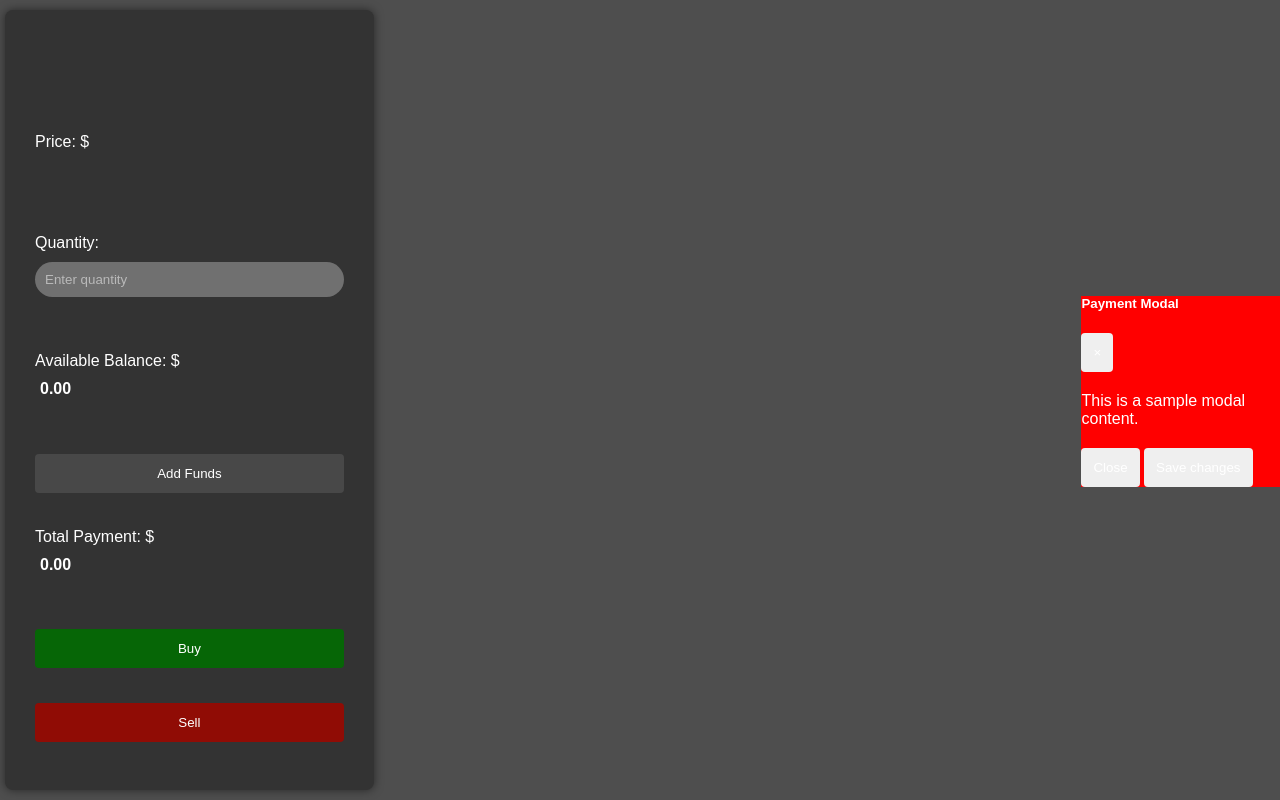
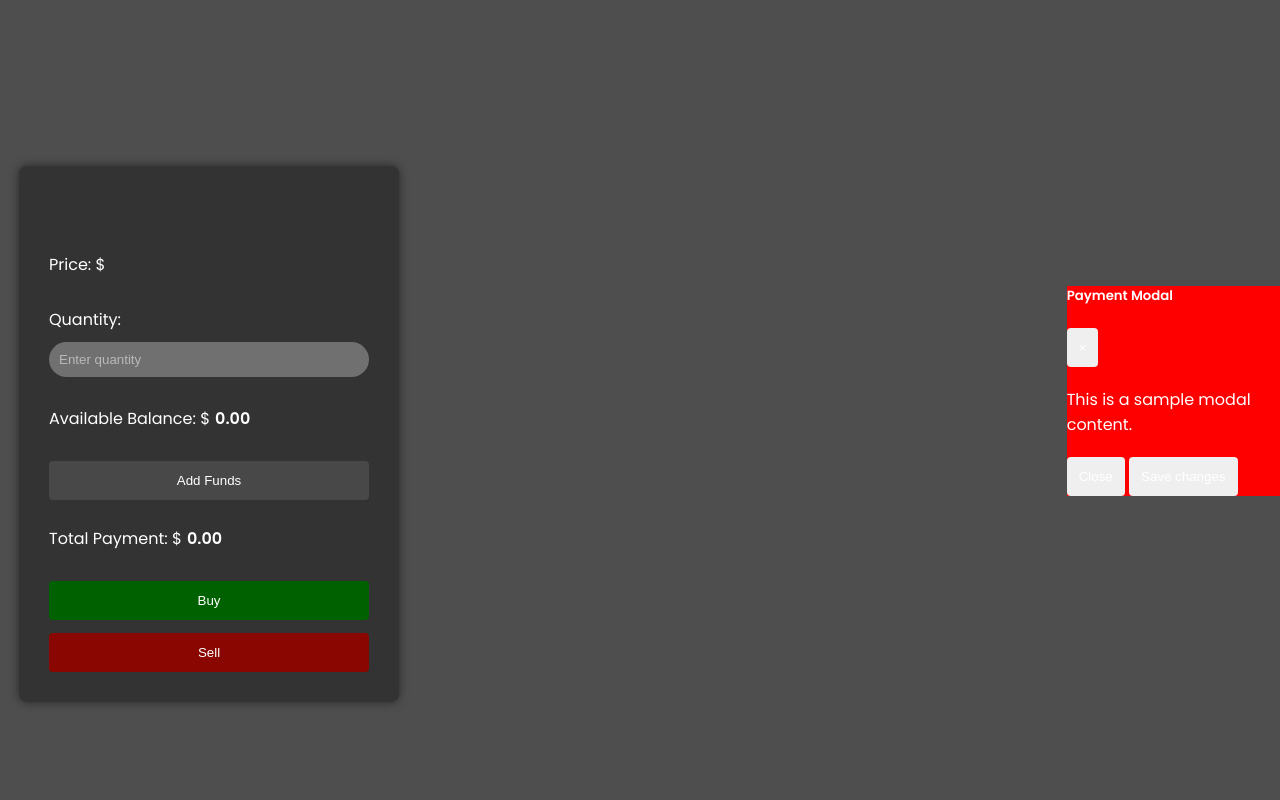
Before and after one commit to SreeHarsha-Kamisetty/web-warrior-8765, a website: page frontend/Purchase coins/purchase.html in a window 1280 px wide. Drawn offline with nearby package versions, Linux system fonts and the light colour scheme; no server answers.

Commit message:
css of form updated

```diff
--- a/frontend/Purchase coins/purchase.css
+++ b/frontend/Purchase coins/purchase.css
@@ -1,5 +1,7 @@
+@import url('https://fonts.googleapis.com/css2?family=Poppins:wght@400;600&display=swap');
+
 body {
-    font-family: 'Arial', sans-serif;
+    font-family: "Poppins",sans-serif;;
     background-color: #4e4e4e;
     color: #fff;
     margin: 0;
@@ -15,16 +17,15 @@ body {
     border-radius: 8px;
     box-shadow: 0 0 10px rgba(0, 0, 0, 0.5);
     padding: 30px;
-    /* padding-top: 10%; */
-    width: 350px;
-    height: 90%;
-    margin-left: 5px;
+    width: 320px;
+    height: 95%;
+    margin-left: 5%;
+    margin-top: 23%;
     display: flex;
     flex-direction: column;
     flex-wrap: wrap;
     justify-content: space-around;
 }
-
 
 div {
     margin-bottom: 20px;
@@ -58,21 +59,40 @@ button {
     cursor: pointer;
 }
 
-#buyButton{
-    background-color: #066606;
+#buyButton {
+    background-color: #006100;
+    margin-bottom: 4%;
 }
 
 #sellButton {
-    background-color: #900c05; /* Red */
+    background-color: #890700; /* Red */
 }
 
 #coinPrice,
 #availableBalance,
-#totalPayment {
+#totalPayment,
+#currentQuantity {
     font-weight: bold;
     margin-left: 5px;
+    /* margin-bottom: 4%; */
 }
 
-#addFunds{
+#addFunds {
     background-color: #484848;
+    margin-bottom: 3%;
 }
+
+#price-sec{
+    display: flex;
+    margin-top: 5%;
+}
+
+#avail-bal-sec{
+    display: flex;
+    margin-top: 3%;
+}
+
+#payment-sec{
+    display: flex;
+    margin-top: 5%;
+}
--- a/frontend/Purchase coins/purchase.html
+++ b/frontend/Purchase coins/purchase.html
@@ -20,12 +20,12 @@
 
 </head>
 <body>
-
+<div id="form-div">
 <form id="tradeForm">
     <h2 id="coinName">Coin Name</h2>
 
 
-    <div>
+    <div id="price-sec">
         <label for="coinPrice">Price: $</label>
         <span id="coinPrice">0.00</span>
     </div>
@@ -37,7 +37,7 @@
     </div>
 
     <!-- Available balance section -->
-    <div>
+    <div id="avail-bal-sec">
         <label for="availableBalance">Available Balance: $</label>
         <span id="availableBalance">0.00</span>
     </div>
@@ -46,7 +46,7 @@
     <button id="addFunds" type="button">Add Funds</button>
 
     <!-- Total payment section -->
-    <div>
+    <div id="payment-sec">
         <label for="totalPayment">Total Payment: $</label>
         <span id="totalPayment">0.00</span>
     </div>
@@ -55,6 +55,7 @@
     <button id="buyButton" type="submit">Buy</button>
     <button id="sellButton" type="submit">Sell</button>
 </form>
+</div>
 <div style="width: 40%; margin-left: 20%; padding-top: 1%;">
     <canvas id="myChart" width="100" height="50" style="padding-top:1% ;"></canvas>
     <canvas id="myChart_2" width="100" height="50"></canvas>
```
